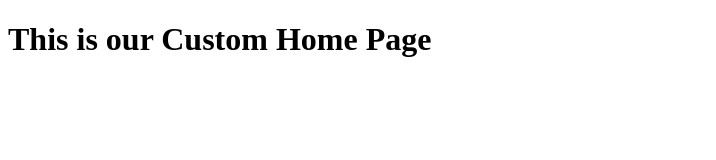
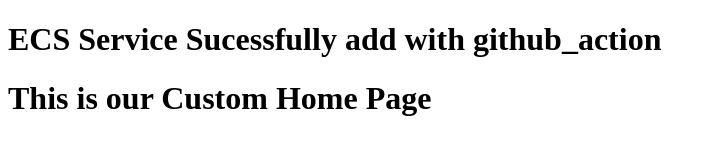
Before and after one commit to Vaibhavkin/ECS, a plain HTML site: page index.html in a window 1280 px wide. Shown: the whole page, without its empty margins (0-716 px from the left). Drawn offline with Linux system fonts and the light colour scheme.

Commit message:
Update index.html

```diff
--- a/index.html
+++ b/index.html
@@ -4,6 +4,7 @@
     <title>LUIT Week 16 Project!</title>
   </head>
   <body>
+    <h1> ECS Service Sucessfully add with github_action</h1>
     <h1>This is our Custom Home Page</h1>
   </body>
 </html>
```
